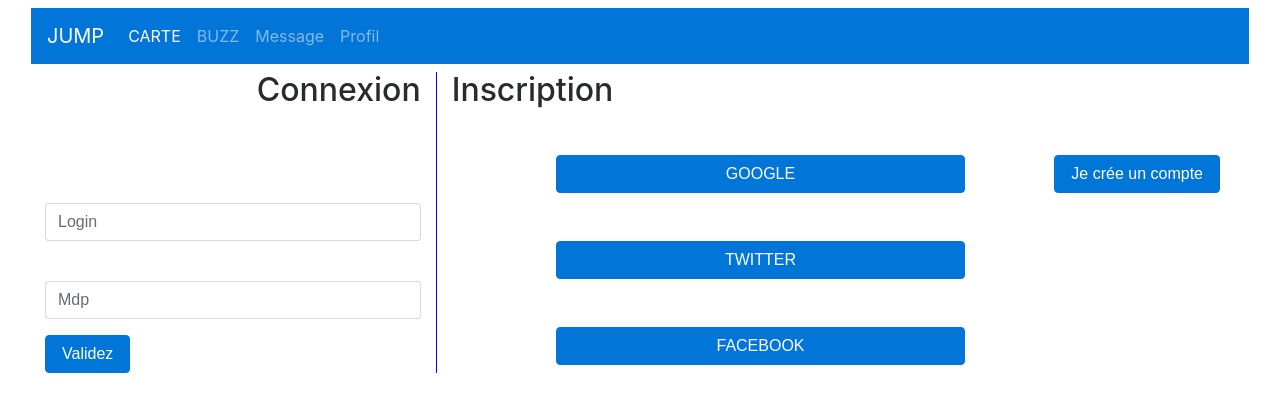
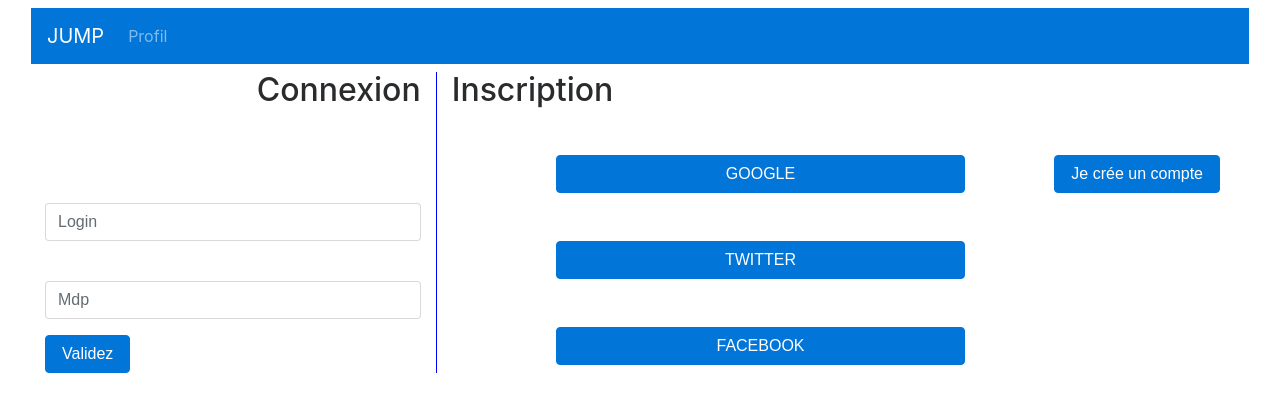
Before and after one commit to apdil/MeetUp, a PHP site: page /View/connexion.php in a window 1280 px wide. Shown: the top 412 px of the page. Run offline with PHP 8.4, Linux system fonts and the light colour scheme.

Commit message:
correct err header iin profil

```diff
--- a/Partial/header.php
+++ b/Partial/header.php
@@ -10,15 +10,6 @@
 
       <div class="collapse navbar-collapse" id="navbarSupportedContent">
         <ul class="navbar-nav mr-auto">
-          <li class="nav-item active">
-            <a class="nav-link" href="#">CARTE</a>
-          </li>
-          <li class="nav-item">
-            <a class="nav-link" href="#">BUZZ</a>
-          </li>
-          <li class="nav-item">
-            <a class="nav-link" href="#">Message</a>
-          </li>
       <?php if(isset($_SESSION['profil'])){ ?>
           <li class="nav-item"><a class='nav-link' href='profileConnected.php'>Profil</a></li>
           <li class='nav-item'><a class='nav-link' href='../Controller/deconectProcess.php'>Se Deconnecter</a></li>
--- a/View/connexion.php
+++ b/View/connexion.php
@@ -10,7 +10,7 @@
     <title>connexion</title>
 </head>
 <body class='container-fluid'>
-    <?php include_once '../Partial/header.php' ?>
+    <?php include_once '../Partial/header.php'; ?>
     <main class='container-fluid d-md-flex'>
         <section class='container col-md-4 borderRight'>
             <h2 class='d-flex justify-content-md-end justify-content-sm-center mb-6'>Connexion</h2>
--- a/View/profileConnected.php
+++ b/View/profileConnected.php
@@ -11,7 +11,7 @@
     <meta charset="UTF-8">
     <meta name="viewport" content="width=device-width, initial-scale=1.0">
     <meta http-equiv="X-UA-Compatible" content="ie=edge">
-    <link rel="stylesheet" href="https://maxcdn.bootstrapcdn.com/bootstrap/alpha.6/css/bootstrap.min.css" integrity="sha384-rwoIResjU2yc3z8GV/NPeZWAv56rSmLldC3R/AZzGRnGxQQKnKkoFVhFQhNUwEyJ" crossorigin="anonymous">
+    <link rel="stylesheet" href="https://maxcdn.bootstrapcdn.com/bootstrap/4.0.0-alpha.6/css/bootstrap.min.css" integrity="sha384-rwoIResjU2yc3z8GV/NPeZWAv56rSmLldC3R/AZzGRnGxQQKnKkoFVhFQhNUwEyJ" crossorigin="anonymous">
     <link rel="stylesheet" href='../style.css'>
     <title>profilPage</title>
 </head>
```
Also changed, not shown: View/index.php (+9 -9 lines).
